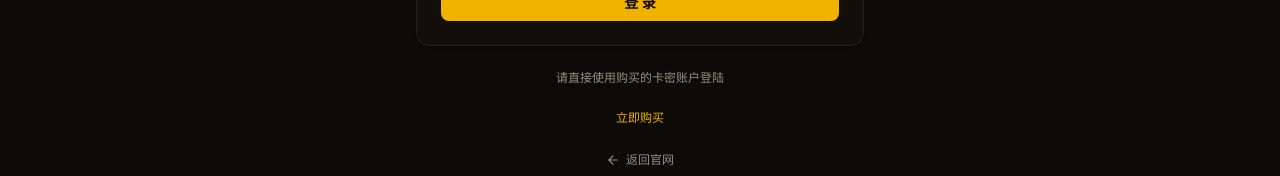
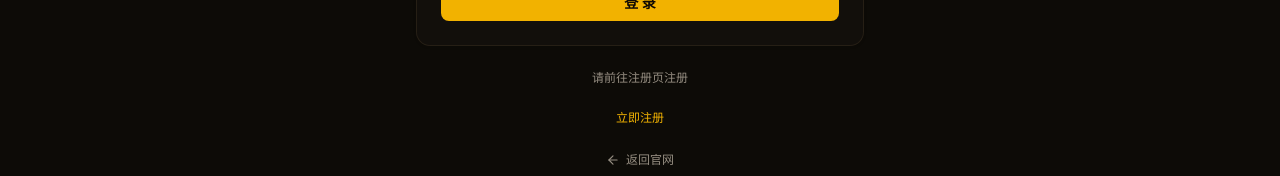
Before and after one commit to NiceGamezwh/nobodysmscnnew, a Next.js app: page / in a window 1280 px wide. Shown: the part 668-844 px from the top of the page. Built offline with nearby package versions, Linux system fonts and the light colour scheme.

Commit message:
copy(login): 引导改为前往注册页，按钮文案改为立即注册
链接仍指向 nobodysms.online / nobodysms.com，未改。

```diff
--- a/app/page.tsx
+++ b/app/page.tsx
@@ -124,7 +124,7 @@ export default function LoginPage() {
           </Card>
 
           <p className="text-center text-xs text-muted-foreground">
-            请直接使用购买的卡密账户登陆
+            请前往注册页注册
           </p>
 
           <p className="text-center text-xs">
@@ -134,7 +134,7 @@ export default function LoginPage() {
               rel="noopener noreferrer"
               className="text-primary hover:underline font-medium"
             >
-              立即购买
+              立即注册
             </a>
           </p>
 
```
